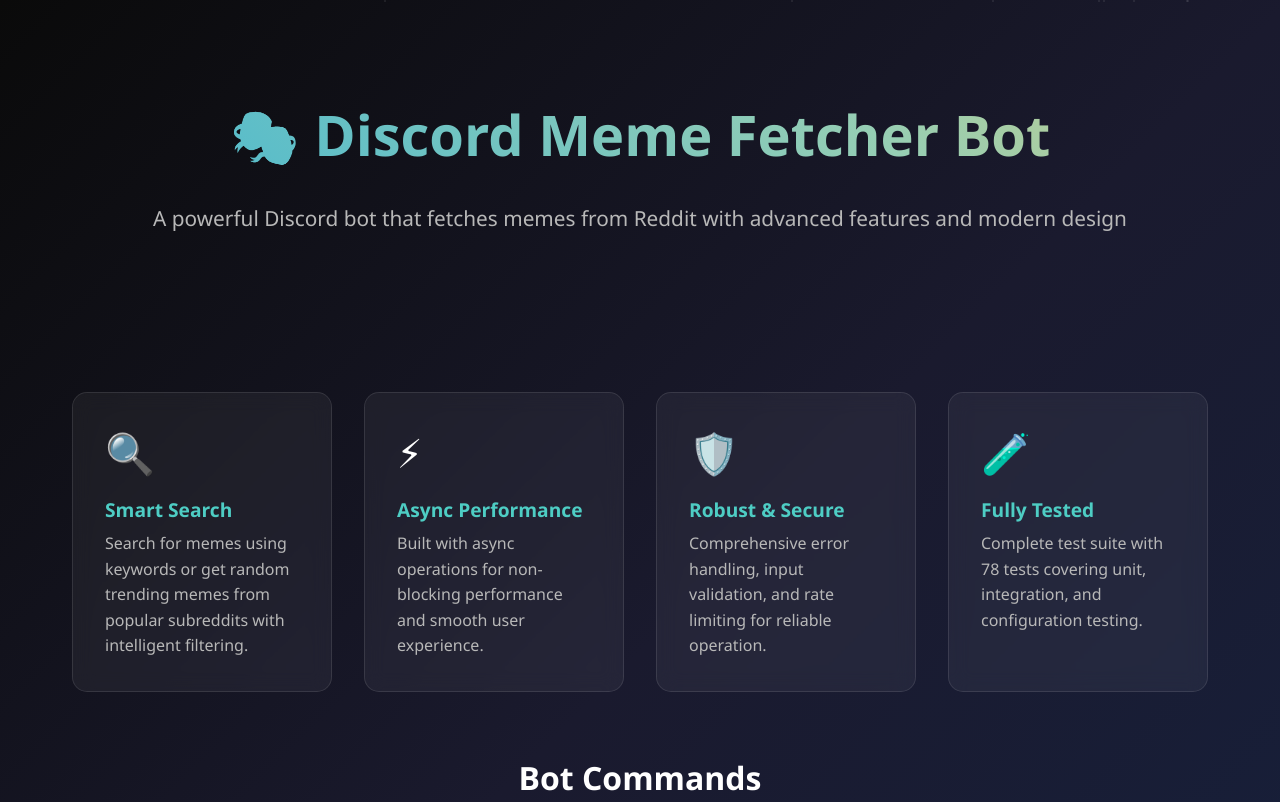
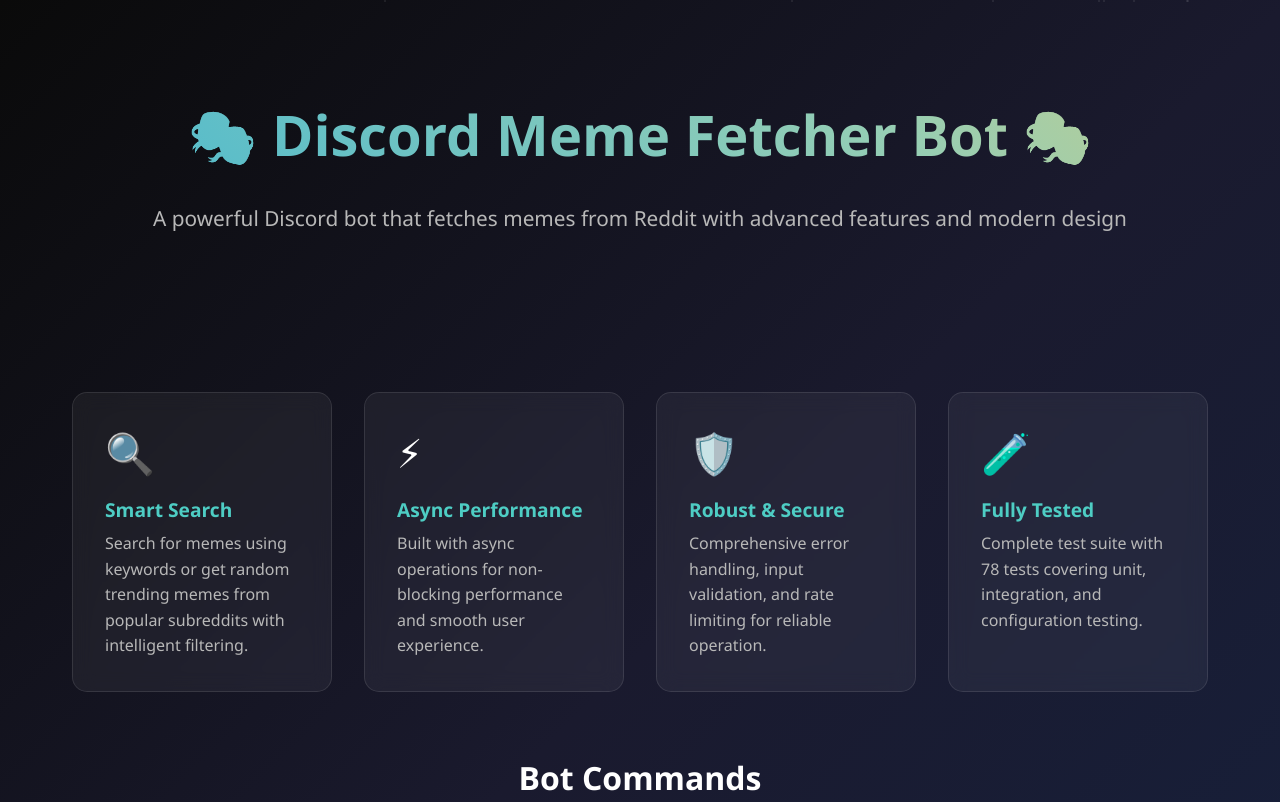
Before and after one commit to TonsOfFunn/discord-meme-fetcher-bot, a plain HTML site: page index.html in a window 1280 px wide. Shown: the top 802 px of the page. Drawn offline with Linux system fonts and the light colour scheme.

```diff
--- a/index.html
+++ b/index.html
@@ -3,7 +3,7 @@
 <head>
     <meta charset="UTF-8">
     <meta name="viewport" content="width=device-width, initial-scale=1.0">
-    <title>Discord Meme Fetcher Bot</title>
+    <title>🎭 Discord Meme Fetcher Bot 🎭</title>
     <style>
         * {
             margin: 0;
@@ -317,7 +317,7 @@
     <div class="container">
         <div class="hero">
             <div class="title-container">
-                <h1 class="scrolling-title">🎭 Discord Meme Fetcher Bot</h1>
+                <h1 class="scrolling-title">🎭 Discord Meme Fetcher Bot 🎭</h1>
             </div>
             <p class="subtitle">A powerful Discord bot that fetches memes from Reddit with advanced features and modern design</p>
         </div>
```
